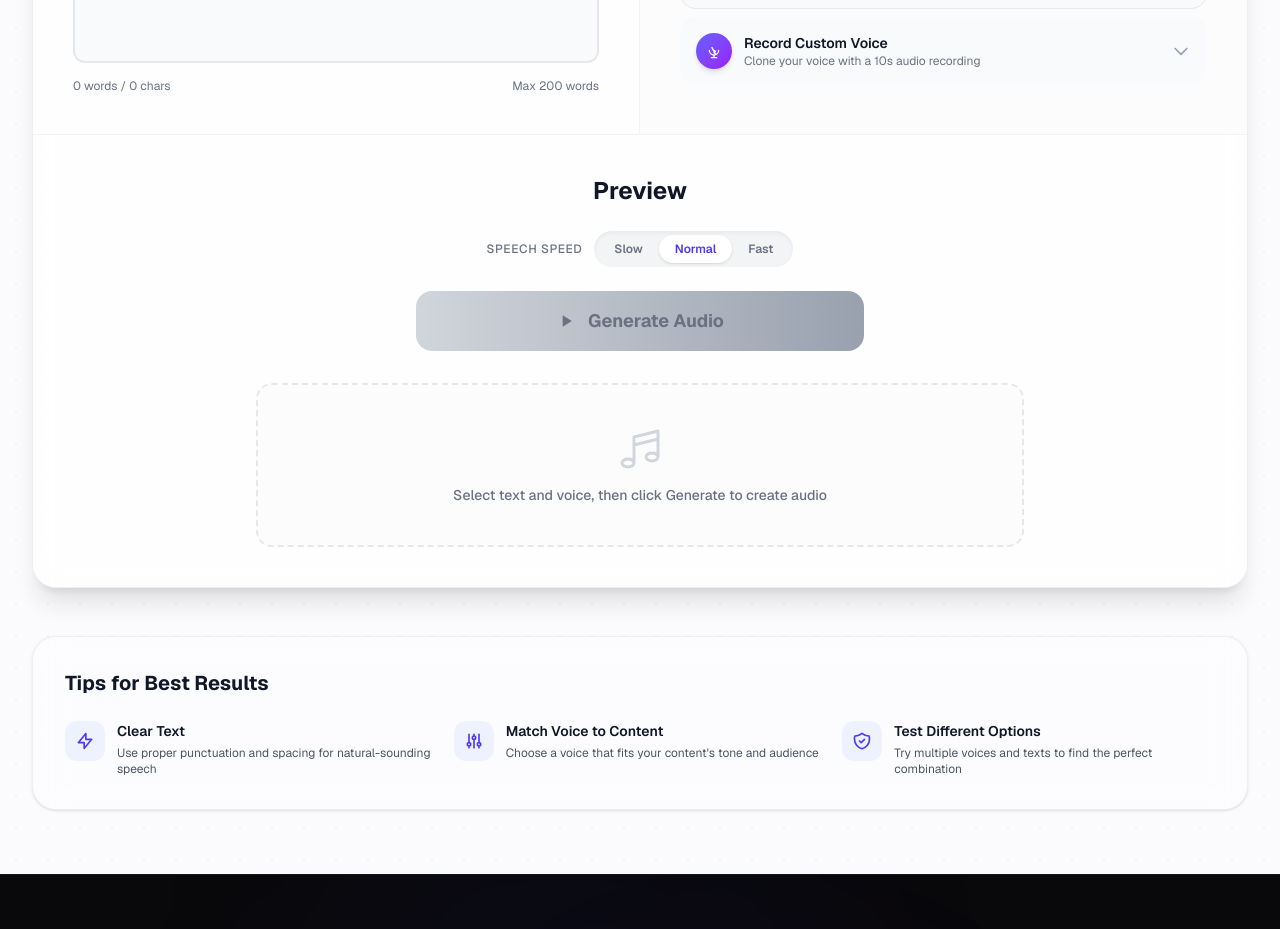
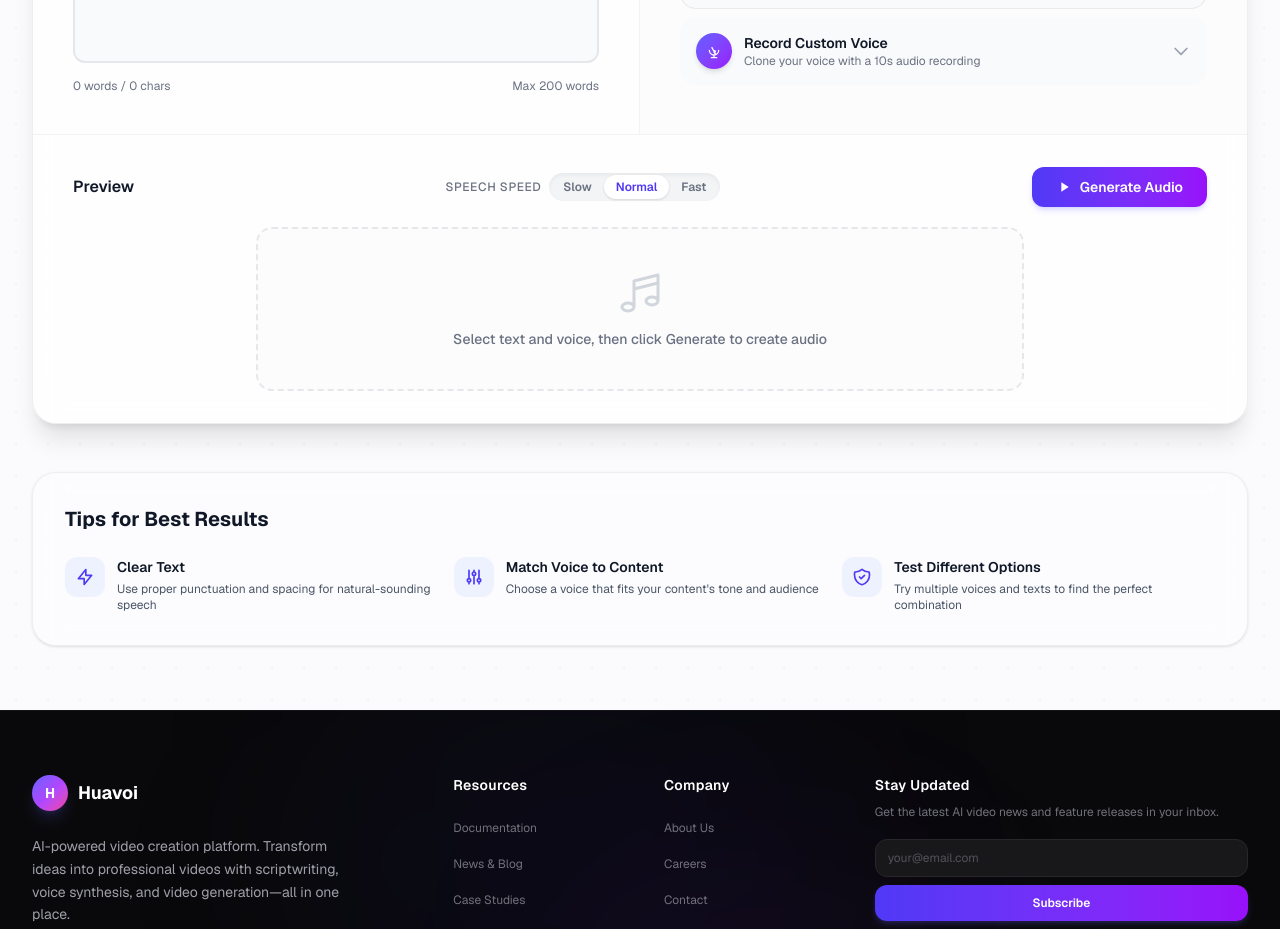
Before and after one commit to szj10/official-landing, a Next.js app: page /playground in a window 1280 px wide. Shown: the part 820-1749 px from the top of the page. Built offline with nearby package versions, Linux system fonts and the light colour scheme.

Commit message:
smaller Generate Button

```diff
--- a/public/locales/chs/playground.json
+++ b/public/locales/chs/playground.json
@@ -76,6 +76,7 @@
     "previewVoice": "试听语音",
     "selectVoice": "选择语音",
     "microphoneError": "无法访问麦克风，请检查权限设置。",
-    "generateError": "音频生成失败，请重试。"
+    "generateError": "音频生成失败，请重试。",
+    "emptyTextWarning": "请先输入文字再生成音频。"
   }
 }
--- a/public/locales/cht/playground.json
+++ b/public/locales/cht/playground.json
@@ -76,6 +76,7 @@
     "previewVoice": "試聽語音",
     "selectVoice": "選擇語音",
     "microphoneError": "無法存取麥克風，請檢查權限設定。",
-    "generateError": "音訊生成失敗，請重試。"
+    "generateError": "音訊生成失敗，請重試。",
+    "emptyTextWarning": "請先輸入文字再生成音訊。"
   }
 }
--- a/public/locales/de/playground.json
+++ b/public/locales/de/playground.json
@@ -76,6 +76,7 @@
     "previewVoice": "Stimme vorhören",
     "selectVoice": "Stimme auswählen",
     "microphoneError": "Mikrofon nicht zugänglich. Bitte Berechtigungen prüfen.",
-    "generateError": "Audio-Generierung fehlgeschlagen. Bitte erneut versuchen."
+    "generateError": "Audio-Generierung fehlgeschlagen. Bitte erneut versuchen.",
+    "emptyTextWarning": "Bitte gib Text ein, bevor du Audio generierst."
   }
 }
--- a/public/locales/en/playground.json
+++ b/public/locales/en/playground.json
@@ -76,6 +76,7 @@
     "previewVoice": "Preview voice",
     "selectVoice": "Select voice",
     "microphoneError": "Unable to access microphone. Please check permissions.",
-    "generateError": "Failed to generate audio. Please try again."
+    "generateError": "Failed to generate audio. Please try again.",
+    "emptyTextWarning": "Please enter some text before generating audio."
   }
 }
--- a/public/locales/es/playground.json
+++ b/public/locales/es/playground.json
@@ -76,6 +76,7 @@
     "previewVoice": "Vista previa de voz",
     "selectVoice": "Seleccionar voz",
     "microphoneError": "No se puede acceder al micrófono. Por favor verifica los permisos.",
-    "generateError": "Error al generar el audio. Por favor inténtalo de nuevo."
+    "generateError": "Error al generar el audio. Por favor inténtalo de nuevo.",
+    "emptyTextWarning": "Por favor, introduce texto antes de generar el audio."
   }
 }
--- a/public/locales/fr/playground.json
+++ b/public/locales/fr/playground.json
@@ -76,6 +76,7 @@
     "previewVoice": "Aperçu de la voix",
     "selectVoice": "Sélectionner la voix",
     "microphoneError": "Impossible d'accéder au microphone. Veuillez vérifier les permissions.",
-    "generateError": "Échec de la génération audio. Veuillez réessayer."
+    "generateError": "Échec de la génération audio. Veuillez réessayer.",
+    "emptyTextWarning": "Veuillez saisir du texte avant de générer l'audio."
   }
 }
--- a/public/locales/ja/playground.json
+++ b/public/locales/ja/playground.json
@@ -76,6 +76,7 @@
     "previewVoice": "音声プレビュー",
     "selectVoice": "音声を選択",
     "microphoneError": "マイクにアクセスできません。権限を確認してください。",
-    "generateError": "音声の生成に失敗しました。もう一度お試しください。"
+    "generateError": "音声の生成に失敗しました。もう一度お試しください。",
+    "emptyTextWarning": "音声を生成する前にテキストを入力してください。"
   }
 }
--- a/public/locales/ko/playground.json
+++ b/public/locales/ko/playground.json
@@ -76,6 +76,7 @@
     "previewVoice": "음성 미리듣기",
     "selectVoice": "음성 선택",
     "microphoneError": "마이크에 접근할 수 없습니다. 권한을 확인해주세요.",
-    "generateError": "오디오 생성에 실패했습니다. 다시 시도해주세요."
+    "generateError": "오디오 생성에 실패했습니다. 다시 시도해주세요.",
+    "emptyTextWarning": "오디오를 생성하기 전에 텍스트를 입력해 주세요."
   }
 }
--- a/src/app/playground/PlaygroundContent.tsx
+++ b/src/app/playground/PlaygroundContent.tsx
@@ -200,6 +200,7 @@ export default function PlaygroundContent() {
   const [isCachedResult, setIsCachedResult] = useState(false);
   const [errorMessage, setErrorMessage] = useState<string | null>(null);
   const [rateLimitRetryAfter, setRateLimitRetryAfter] = useState<number | null>(null);
+  const [emptyTextWarning, setEmptyTextWarning] = useState(false);
 
   // --- Playback state ---
   const [isPlaying, setIsPlaying] = useState(false);
@@ -472,7 +473,12 @@ export default function PlaygroundContent() {
     const hasVoice = !!selectedVoice && !recordedAudioBlob;
     const hasRecording =
       !!recordedAudioBlob && uploadStatus === "success" && anonymousVoiceId !== null;
-    if (!text || (!hasVoice && !hasRecording)) return;
+    if (!text) {
+      setEmptyTextWarning(true);
+      return;
+    }
+    setEmptyTextWarning(false);
+    if (!hasVoice && !hasRecording) return;
 
     const voice = hasVoice ? PLAYGROUND_VOICES.find((v) => v.id === selectedVoice) : null;
     if (hasVoice && !voice) return;
@@ -656,7 +662,7 @@ export default function PlaygroundContent() {
   const hasSelectedVoice = !!selectedVoice && !recordedAudioBlob;
   const hasUploadedRecording =
     !!recordedAudioBlob && uploadStatus === "success" && anonymousVoiceId !== null;
-  const canGenerate = !!currentText && (hasSelectedVoice || hasUploadedRecording) && !isGenerating;
+  const canGenerate = (hasSelectedVoice || hasUploadedRecording) && !isGenerating;
 
   const statusLabel = () => {
     switch (generationStatus) {
@@ -1090,23 +1096,24 @@ export default function PlaygroundContent() {
         </div>
 
         {/* === Generation & Preview Section === */}
-        <div className="p-8 lg:p-10 border-t border-gray-200/50 dark:border-zinc-800/50 bg-white/60 dark:bg-zinc-900/40">
-          <div className="max-w-3xl mx-auto text-center mb-8">
-            <h2 className="text-2xl font-bold text-gray-900 dark:text-white mb-6">
+        <div className="px-6 py-5 lg:px-10 lg:py-8 border-t border-gray-200/50 dark:border-zinc-800/50 bg-white/60 dark:bg-zinc-900/40">
+          {/* Speed + Generate — compact row on all screens */}
+          <div className="flex flex-col sm:flex-row items-center justify-between gap-3 mb-5">
+            <h2 className="hidden sm:block text-base font-semibold text-gray-900 dark:text-white">
               {t("playground.preview.title")}
             </h2>
 
-            {/* Minimal Speed Selector */}
-            <div className="flex items-center justify-center gap-3 mb-6">
+            {/* Speed Selector */}
+            <div className="flex items-center gap-2">
               <span className="text-xs font-medium text-gray-500 dark:text-zinc-400 uppercase tracking-wider">
                 {t("playground.speedSection.title")}
               </span>
-              <div className="flex items-center bg-gray-100 dark:bg-zinc-800 rounded-full p-1 shadow-inner">
+              <div className="flex items-center bg-gray-100 dark:bg-zinc-800 rounded-full p-0.5 shadow-inner">
                 {(["slow", "normal", "fast"] as const).map((s) => (
                   <button
                     key={s}
                     onClick={() => setSpeed(s)}
-                    className={`px-4 py-1.5 text-xs font-semibold rounded-full transition-all duration-200 ${
+                    className={`px-3 py-1 text-xs font-semibold rounded-full transition-all duration-200 ${
                       speed === s
                         ? "bg-white dark:bg-zinc-700 text-indigo-600 dark:text-indigo-400 shadow-sm"
                         : "text-gray-500 dark:text-zinc-400 hover:text-gray-700 dark:hover:text-zinc-200"
@@ -1118,16 +1125,15 @@ export default function PlaygroundContent() {
               </div>
             </div>
 
-            {/* Prominent Generate Button */}
-            <div className="max-w-md mx-auto">
+            {/* Generate Button */}
             <button
               onClick={handleGenerate}
-                disabled={!canGenerate}
-                className="w-full bg-gradient-to-r from-indigo-600 to-purple-600 hover:from-indigo-700 hover:to-purple-700 disabled:from-gray-300 disabled:to-gray-400 dark:disabled:from-zinc-700 dark:disabled:to-zinc-800 disabled:text-gray-500 dark:disabled:text-zinc-500 text-white px-8 py-4 rounded-2xl transition-all duration-200 font-bold text-lg shadow-xl shadow-indigo-500/25 hover:shadow-indigo-500/40 disabled:shadow-none hover:scale-[1.02] disabled:hover:scale-100 active:scale-[0.98] disabled:cursor-not-allowed flex items-center justify-center gap-3"
+              disabled={isGenerating}
+              className="w-full sm:w-auto bg-gradient-to-r from-indigo-600 to-purple-600 hover:from-indigo-700 hover:to-purple-700 disabled:from-indigo-400 disabled:to-purple-400 dark:disabled:from-indigo-700 dark:disabled:to-purple-700 text-white px-6 py-2.5 rounded-xl transition-all duration-200 font-semibold text-sm shadow-md shadow-indigo-500/20 hover:shadow-indigo-500/35 hover:scale-[1.02] active:scale-[0.98] disabled:cursor-not-allowed flex items-center justify-center gap-2"
             >
               {isGenerating ? (
                 <>
-                    <svg className="animate-spin w-5 h-5" fill="none" viewBox="0 0 24 24">
+                  <svg className="animate-spin w-4 h-4" fill="none" viewBox="0 0 24 24">
                     <circle
                       className="opacity-25"
                       cx="12"
@@ -1146,7 +1152,7 @@ export default function PlaygroundContent() {
                 </>
               ) : (
                 <>
-                    <svg className="w-5 h-5" fill="currentColor" viewBox="0 0 24 24">
+                  <svg className="w-4 h-4" fill="currentColor" viewBox="0 0 24 24">
                     <path d="M8 5v14l11-7z" />
                   </svg>
                   <span>{t("playground.preview.generate")}</span>
@@ -1154,7 +1160,28 @@ export default function PlaygroundContent() {
               )}
             </button>
           </div>
+
+          {/* Empty text warning */}
+          {emptyTextWarning && (
+            <div className="mb-4 flex items-center gap-2.5 px-4 py-2.5 rounded-xl bg-amber-50 dark:bg-amber-950/30 border border-amber-200 dark:border-amber-800 text-amber-700 dark:text-amber-300">
+              <AlertIcon className="w-4 h-4 shrink-0" />
+              <p className="text-xs font-medium flex-1">{t("playground.emptyTextWarning")}</p>
+              <button
+                onClick={() => setEmptyTextWarning(false)}
+                className="text-amber-500 hover:text-amber-700 dark:hover:text-amber-200 transition-colors ml-1"
+                aria-label="Dismiss"
+              >
+                <svg className="w-3.5 h-3.5" fill="none" stroke="currentColor" viewBox="0 0 24 24">
+                  <path
+                    strokeLinecap="round"
+                    strokeLinejoin="round"
+                    strokeWidth={2}
+                    d="M6 18L18 6M6 6l12 12"
+                  />
+                </svg>
+              </button>
             </div>
+          )}
 
           <div className="max-w-3xl mx-auto">
             {/* Rate limit error */}
```
Lines whose indentation alone changed are shown as unchanged.
